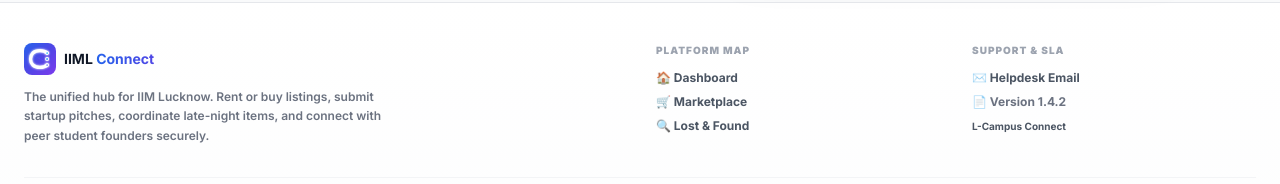
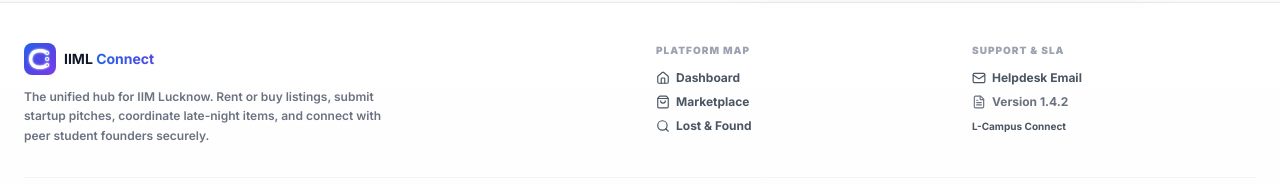
Before and after one commit to HrithikRaj26/iimlconnect_marketplace1, a Next.js app: page / in a window 1280 px wide. Shown: the part 609-793 px from the top of the page. Built offline with nearby package versions, Linux system fonts and the light colour scheme.

Commit message:
style: Replace emojis with consistent lucide-react icons across navigation

```diff
--- a/src/components/auth/LoginView.tsx
+++ b/src/components/auth/LoginView.tsx
@@ -4,7 +4,7 @@ import React, { useState, useEffect } from "react";
 import Link from "next/link";
 import { supabase } from "@/lib/supabase";
 import { motion, AnimatePresence } from "framer-motion";
-import { Phone, Lock, Sparkles, LogIn, ArrowLeft } from "lucide-react";
+import { Phone, Lock, Sparkles, LogIn, ArrowLeft, Home, ShoppingBag, Search, Mail, FileText } from "lucide-react";
 import { ThemeToggle } from "@/components/ui/ThemeToggle";
 
 export default function LoginView({ onLogin }: { onLogin: (session: any) => void }) {
@@ -425,13 +425,19 @@ export default function LoginView({ onLogin }: { onLogin: (session: any) => void
             <h4 className="text-[10px] font-black text-gray-400 uppercase tracking-widest">Platform Map</h4>
             <ul className="space-y-2 text-xs font-bold text-gray-600 dark:text-gray-400">
               <li>
-                <Link href="/" className="hover:text-brand transition-colors">🏠 Dashboard</Link>
+                <Link href="/" className="flex items-center gap-1.5 hover:text-brand transition-colors">
+                  <Home size={14} /> Dashboard
+                </Link>
               </li>
               <li>
-                <Link href="/marketplace" className="hover:text-brand transition-colors">🛒 Marketplace</Link>
+                <Link href="/marketplace" className="flex items-center gap-1.5 hover:text-brand transition-colors">
+                  <ShoppingBag size={14} /> Marketplace
+                </Link>
               </li>
               <li>
-                <Link href="/lost-found" className="hover:text-brand transition-colors">🔍 Lost &amp; Found</Link>
+                <Link href="/lost-found" className="flex items-center gap-1.5 hover:text-brand transition-colors">
+                  <Search size={14} /> Lost &amp; Found
+                </Link>
               </li>
             </ul>
           </div>
@@ -441,10 +447,14 @@ export default function LoginView({ onLogin }: { onLogin: (session: any) => void
             <h4 className="text-[10px] font-black text-gray-400 uppercase tracking-widest">Support &amp; SLA</h4>
             <ul className="space-y-2 text-xs font-bold text-gray-600 dark:text-gray-400">
               <li>
-                <a href="mailto:support@iiml.ac.in" className="hover:text-brand transition-colors">✉️ Helpdesk Email</a>
+                <a href="mailto:support@iiml.ac.in" className="flex items-center gap-1.5 hover:text-brand transition-colors">
+                  <Mail size={14} /> Helpdesk Email
+                </a>
               </li>
               <li>
-                <span className="text-gray-500 dark:text-gray-550">📄 Version 1.4.2</span>
+                <span className="flex items-center gap-1.5 text-gray-500 dark:text-gray-550">
+                  <FileText size={14} /> Version 1.4.2
+                </span>
               </li>
               <li>
                 <span className="text-gray-450 dark:text-gray-550 text-[10px]">L-Campus Connect</span>
--- a/src/components/layout/AppLayout.tsx
+++ b/src/components/layout/AppLayout.tsx
@@ -3,7 +3,7 @@
 import React, { useState, useEffect, useRef } from "react";
 import Link from "next/link";
 import { usePathname, useRouter } from "next/navigation";
-import { ChevronUp, Sparkles } from "lucide-react";
+import { ChevronUp, Sparkles, Home, User, ShoppingBag, Search, Rocket, MessageSquare, Mail, FileText } from "lucide-react";
 import { supabase } from "@/lib/supabase";
 import { TopNav } from "@/components/ui/TopNav";
 import { checkAndUpdateLoginStreak } from "@/services/streakService";
@@ -203,36 +203,41 @@ export default function AppLayout({ children }: { children: React.ReactNode }) {
             <Link
               href="/"
               onClick={() => setSidebarOpen(false)}
-              className={`block px-4 py-2 rounded-lg text-sm font-medium ${pathname === "/" ? "bg-gray-100 dark:bg-gray-800 text-gray-900 dark:text-white" : "text-gray-600 dark:text-gray-400 hover:bg-gray-50 dark:hover:bg-gray-800/50 hover:text-gray-900 dark:hover:text-white"}`}
+              className={`flex items-center gap-2.5 px-4 py-2 rounded-lg text-sm font-medium ${pathname === "/" ? "bg-gray-100 dark:bg-gray-800 text-gray-900 dark:text-white" : "text-gray-600 dark:text-gray-400 hover:bg-gray-50 dark:hover:bg-gray-800/50 hover:text-gray-900 dark:hover:text-white"}`}
             >
-              🏠 Dashboard
+              <Home size={18} />
+              Dashboard
             </Link>
             <Link
               href="/profile"
               onClick={() => setSidebarOpen(false)}
-              className={`block px-4 py-2 rounded-lg text-sm font-medium ${pathname.startsWith("/profile") ? "bg-gray-100 dark:bg-gray-800 text-gray-900 dark:text-white" : "text-gray-600 dark:text-gray-400 hover:bg-gray-50 dark:hover:bg-gray-800/50 hover:text-gray-900 dark:hover:text-white"}`}
+              className={`flex items-center gap-2.5 px-4 py-2 rounded-lg text-sm font-medium ${pathname.startsWith("/profile") ? "bg-gray-100 dark:bg-gray-800 text-gray-900 dark:text-white" : "text-gray-600 dark:text-gray-400 hover:bg-gray-50 dark:hover:bg-gray-800/50 hover:text-gray-900 dark:hover:text-white"}`}
             >
-              👤 My Profile
+              <User size={18} />
+              My Profile
             </Link>
             <Link
               href="/marketplace"
               onClick={() => setSidebarOpen(false)}
-              className={`block px-4 py-2 rounded-lg text-sm font-medium ${pathname.startsWith("/marketplace") ? "bg-gray-100 dark:bg-gray-800 text-gray-900 dark:text-white" : "text-gray-600 dark:text-gray-400 hover:bg-gray-50 dark:hover:bg-gray-800/50 hover:text-gray-900 dark:hover:text-white"}`}
+              className={`flex items-center gap-2.5 px-4 py-2 rounded-lg text-sm font-medium ${pathname.startsWith("/marketplace") ? "bg-gray-100 dark:bg-gray-800 text-gray-900 dark:text-white" : "text-gray-600 dark:text-gray-400 hover:bg-gray-50 dark:hover:bg-gray-800/50 hover:text-gray-900 dark:hover:text-white"}`}
             >
-              🛒 Buy and Sell
+              <ShoppingBag size={18} />
+              Buy and Sell
             </Link>
             <Link
               href="/lost-found"
               onClick={() => setSidebarOpen(false)}
-              className={`block px-4 py-2 rounded-lg text-sm font-medium ${pathname.startsWith("/lost-found") ? "bg-gray-100 dark:bg-gray-800 text-gray-900 dark:text-white" : "text-gray-600 dark:text-gray-400 hover:bg-gray-50 dark:hover:bg-gray-800/50 hover:text-gray-900 dark:hover:text-white"}`}
+              className={`flex items-center gap-2.5 px-4 py-2 rounded-lg text-sm font-medium ${pathname.startsWith("/lost-found") ? "bg-gray-100 dark:bg-gray-800 text-gray-900 dark:text-white" : "text-gray-600 dark:text-gray-400 hover:bg-gray-50 dark:hover:bg-gray-800/50 hover:text-gray-900 dark:hover:text-white"}`}
             >
-              🔍 Lost and Found
+              <Search size={18} />
+              Lost and Found
             </Link>
             <Link
               href="/ventures"
-              className={`block px-4 py-2 rounded-lg text-sm font-medium ${pathname.startsWith("/ventures") ? "bg-gray-100 dark:bg-gray-800 text-gray-900 dark:text-white" : "text-gray-600 dark:text-gray-400 hover:bg-gray-50 dark:hover:bg-gray-800/50 hover:text-gray-900 dark:hover:text-white"}`}
+              className={`flex items-center gap-2.5 px-4 py-2 rounded-lg text-sm font-medium ${pathname.startsWith("/ventures") ? "bg-gray-100 dark:bg-gray-800 text-gray-900 dark:text-white" : "text-gray-600 dark:text-gray-400 hover:bg-gray-50 dark:hover:bg-gray-800/50 hover:text-gray-900 dark:hover:text-white"}`}
             >
-              🚀 Venture Hub
+              <Rocket size={18} />
+              Venture Hub
             </Link>
           </nav>
 
@@ -299,13 +304,19 @@ export default function AppLayout({ children }: { children: React.ReactNode }) {
                 <h4 className="text-[10px] font-black text-gray-400 dark:text-gray-500 uppercase tracking-widest">Platform Map</h4>
                 <ul className="space-y-2 text-xs font-bold text-gray-600 dark:text-gray-300">
                   <li>
-                    <Link href="/" className="hover:text-orange-600 dark:hover:text-orange-400 transition-colors">🏠 Dashboard</Link>
+                    <Link href="/" className="flex items-center gap-1.5 hover:text-orange-600 dark:hover:text-orange-400 transition-colors">
+                      <Home size={14} /> Dashboard
+                    </Link>
                   </li>
                   <li>
-                    <Link href="/marketplace" className="hover:text-orange-600 dark:hover:text-orange-400 transition-colors">🛒 Marketplace</Link>
+                    <Link href="/marketplace" className="flex items-center gap-1.5 hover:text-orange-600 dark:hover:text-orange-400 transition-colors">
+                      <ShoppingBag size={14} /> Marketplace
+                    </Link>
                   </li>
                   <li>
-                    <Link href="/lost-found" className="hover:text-orange-600 dark:hover:text-orange-400 transition-colors">🔍 Lost & Found</Link>
+                    <Link href="/lost-found" className="flex items-center gap-1.5 hover:text-orange-600 dark:hover:text-orange-400 transition-colors">
+                      <Search size={14} /> Lost & Found
+                    </Link>
                   </li>
                 </ul>
               </div>
@@ -315,10 +326,14 @@ export default function AppLayout({ children }: { children: React.ReactNode }) {
                 <h4 className="text-[10px] font-black text-gray-400 dark:text-gray-500 uppercase tracking-widest">Support & SLA</h4>
                 <ul className="space-y-2 text-xs font-bold text-gray-600 dark:text-gray-300">
                   <li>
-                    <a href="mailto:support@iiml.ac.in" className="hover:text-orange-600 dark:hover:text-orange-400 transition-colors">✉️ Helpdesk Email</a>
+                    <a href="mailto:support@iiml.ac.in" className="flex items-center gap-1.5 hover:text-orange-600 dark:hover:text-orange-400 transition-colors">
+                      <Mail size={14} /> Helpdesk Email
+                    </a>
                   </li>
                   <li>
-                    <span className="text-gray-500 dark:text-gray-400">📄 Version 1.4.2</span>
+                    <span className="flex items-center gap-1.5 text-gray-500 dark:text-gray-400">
+                      <FileText size={14} /> Version 1.4.2
+                    </span>
                   </li>
                   <li>
                     <span className="text-gray-450 dark:text-gray-500 text-[10px]">L-Campus Connect</span>
@@ -372,11 +387,11 @@ export default function AppLayout({ children }: { children: React.ReactNode }) {
       <nav className="fixed bottom-0 left-0 right-0 z-50 md:hidden bg-white dark:bg-gray-900 border-t border-gray-200 dark:border-gray-800 safe-area-pb shadow-[0_-4px_20px_rgba(0,0,0,0.06)]">
         <div className="flex items-stretch">
           {[
-            { href: "/", icon: "🏠", label: "Home", match: (p: string) => p === "/" },
-            { href: "/marketplace", icon: "🛒", label: "Market", match: (p: string) => p.startsWith("/marketplace") },
-            { href: "/lost-found", icon: "🔍", label: "Lost & Found", match: (p: string) => p.startsWith("/lost-found") },
-            { href: "/ventures", icon: "🚀", label: "Ventures", match: (p: string) => p.startsWith("/ventures") },
-            { href: "/messages", icon: "💬", label: "Messages", match: (p: string) => p.startsWith("/messages") },
+            { href: "/", icon: <Home size={20} />, label: "Home", match: (p: string) => p === "/" },
+            { href: "/marketplace", icon: <ShoppingBag size={20} />, label: "Market", match: (p: string) => p.startsWith("/marketplace") },
+            { href: "/lost-found", icon: <Search size={20} />, label: "Lost & Found", match: (p: string) => p.startsWith("/lost-found") },
+            { href: "/ventures", icon: <Rocket size={20} />, label: "Ventures", match: (p: string) => p.startsWith("/ventures") },
+            { href: "/messages", icon: <MessageSquare size={20} />, label: "Messages", match: (p: string) => p.startsWith("/messages") },
           ].map((item) => {
             const isActive = item.match(pathname);
             return (
@@ -389,7 +404,7 @@ export default function AppLayout({ children }: { children: React.ReactNode }) {
                     : "text-gray-400 dark:text-gray-600 hover:text-gray-600 dark:hover:text-gray-400"
                 }`}
               >
-                <span className={`text-xl leading-none transition-transform duration-150 ${isActive ? "scale-110" : ""}`}>
+                <span className={`text-xl leading-none transition-transform duration-150 ${isActive ? "scale-110" : "opacity-80"}`}>
                   {item.icon}
                 </span>
                 <span className={`text-[9px] font-bold tracking-tight leading-none transition-colors ${isActive ? "text-brand" : ""}`}>
```
